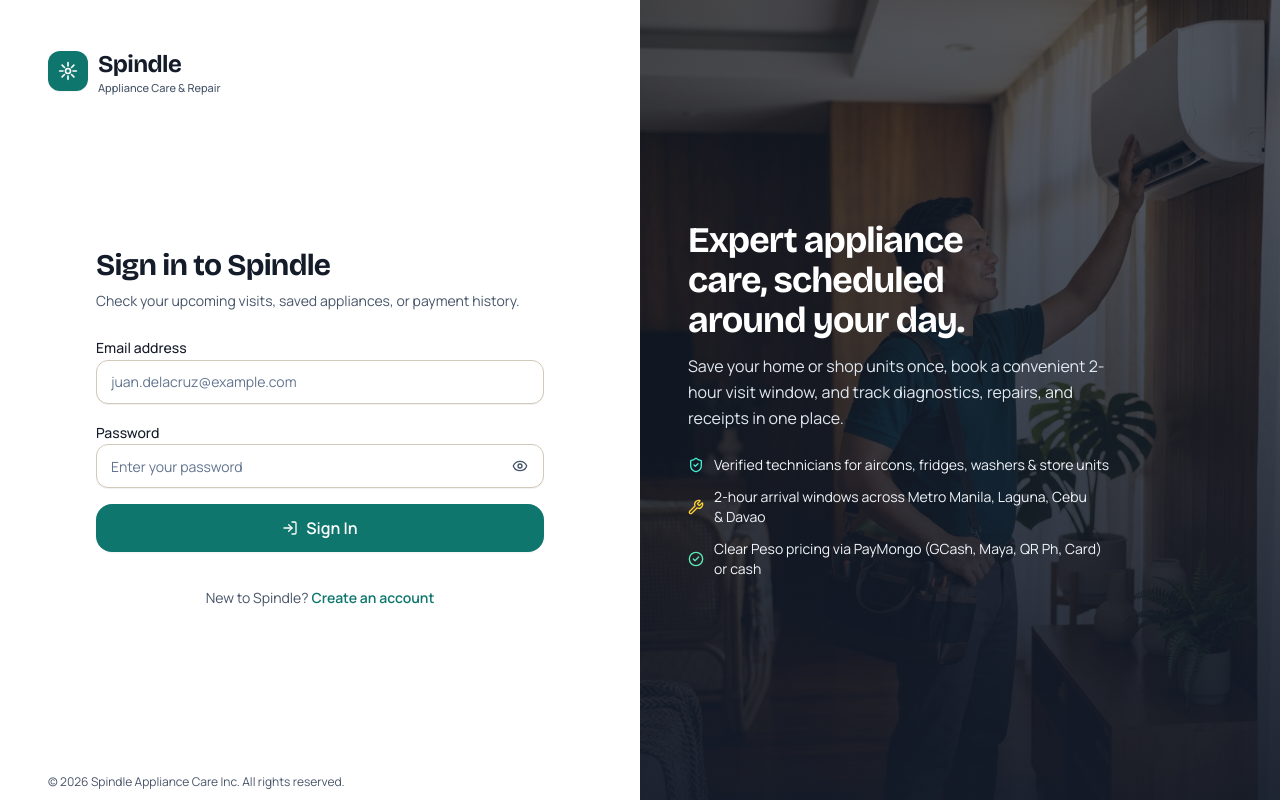
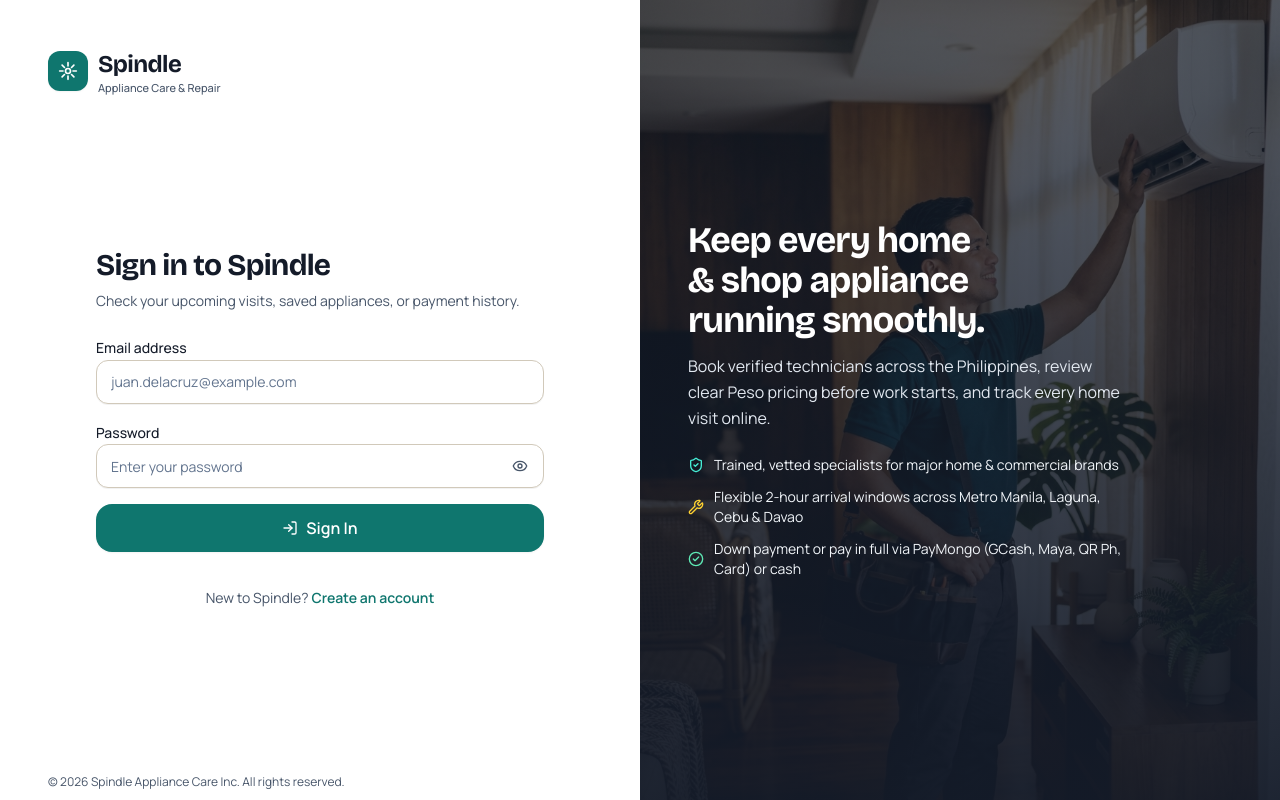
Before and after one commit to MomoJasper22/Spindle, a Next.js app: page /login in a window 1280 px wide. Built offline with nearby package versions, Linux system fonts and the light colour scheme.

Commit message:
feat: update AuthLayout messaging for clarity and engagement

```diff
--- a/src/app/(auth)/layout.tsx
+++ b/src/app/(auth)/layout.tsx
@@ -35,7 +35,7 @@ export default function AuthLayout({ children }: { children: React.ReactNode })
         <div className="mx-auto flex w-full max-w-md flex-1 flex-col justify-start sm:justify-center lg:py-6">
           {children}
         </div>
-        <p className="pt-6 text-xs text-muted-foreground lg:pt-0">
+        <p className="pt-4 text-xs text-muted-foreground lg:pt-0">
           &copy; 2026 Spindle Appliance Care Inc. All rights reserved.
         </p>
       </main>
@@ -60,25 +60,25 @@ export default function AuthLayout({ children }: { children: React.ReactNode })
         <div className="relative z-10 max-w-md space-y-6">
           <div className="space-y-3">
             <h1 className="font-heading text-3xl font-bold tracking-tight text-white xl:text-4xl">
-              Expert appliance care, scheduled around your day.
+              Keep every home &amp; shop appliance running smoothly.
             </h1>
             <p className="text-base leading-relaxed text-slate-200">
-              Save your home or shop units once, book a convenient 2-hour visit window, and track diagnostics, repairs, and receipts in one place.
+              Book verified technicians across the Philippines, review clear Peso pricing before work starts, and track every home visit online.
             </p>
           </div>
 
           <ul className="space-y-3 text-sm text-slate-100">
             <li className="flex items-center gap-2.5">
               <ShieldCheck className="h-4 w-4 shrink-0 text-teal-300" aria-hidden="true" />
-              <span>Verified technicians for aircons, fridges, washers &amp; store units</span>
+              <span>Trained, vetted specialists for major home &amp; commercial brands</span>
             </li>
             <li className="flex items-center gap-2.5">
               <Wrench className="h-4 w-4 shrink-0 text-amber-300" aria-hidden="true" />
-              <span>2-hour arrival windows across Metro Manila, Laguna, Cebu &amp; Davao</span>
+              <span>Flexible 2-hour arrival windows across Metro Manila, Laguna, Cebu &amp; Davao</span>
             </li>
             <li className="flex items-center gap-2.5">
               <CheckCircle2 className="h-4 w-4 shrink-0 text-emerald-300" aria-hidden="true" />
-              <span>Clear Peso pricing via PayMongo (GCash, Maya, QR Ph, Card) or cash</span>
+              <span>Down payment or pay in full via PayMongo (GCash, Maya, QR Ph, Card) or cash</span>
             </li>
           </ul>
         </div>
```
